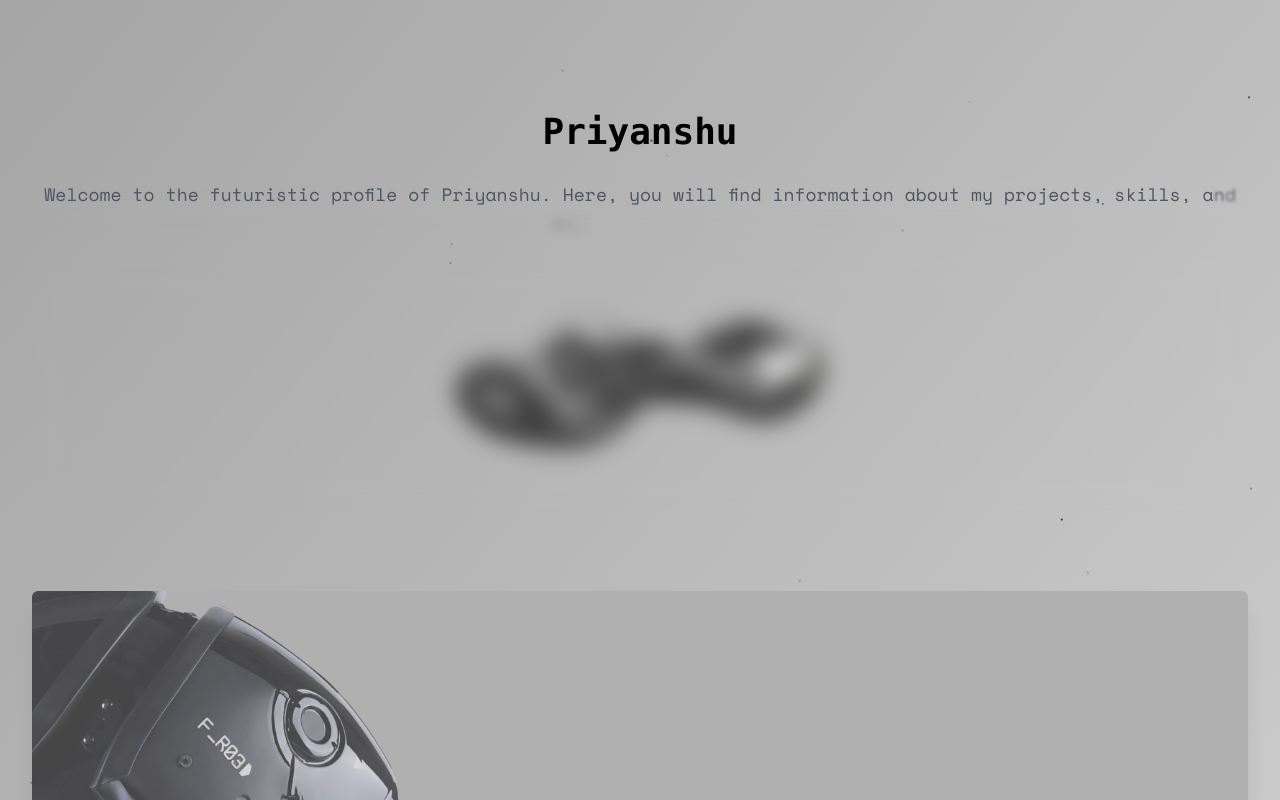
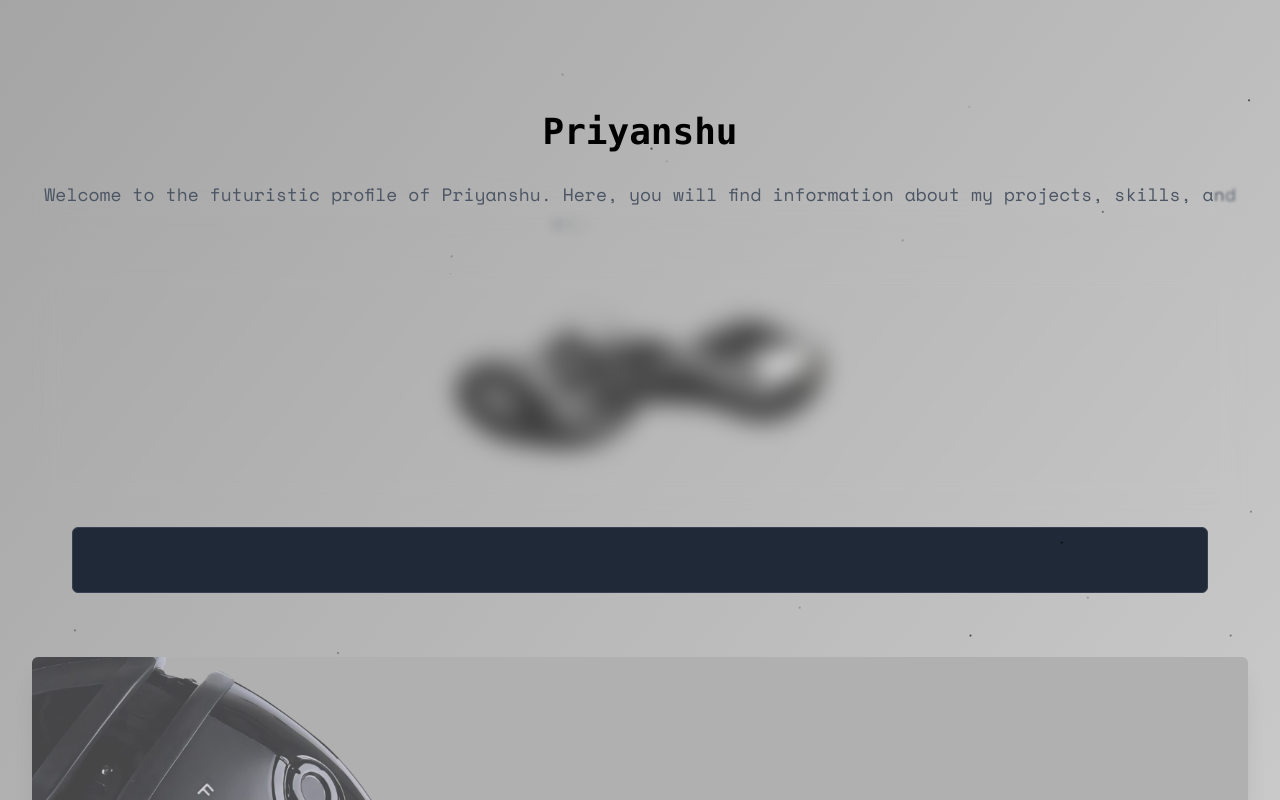
Before and after one commit to Priyansxu/Website, a Next.js app: page / in a window 1280 px wide. Shown: the top 800 px of the page. Built offline with nearby package versions, Linux system fonts and the light colour scheme.

Commit message:
Update Header.js

```diff
--- a/components/Header.js
+++ b/components/Header.js
@@ -39,7 +39,7 @@ export default function Header() {
           className="relative opacity-70 z-20 w-full max-w-md"
         />
       </div>
-    <div className="p-10 md:p-4">
+    <div className="mx-10 my-4 bg-gray-800 rounded-md border border-gray-700 p-8">
     </div>
     </section>
   );
```
